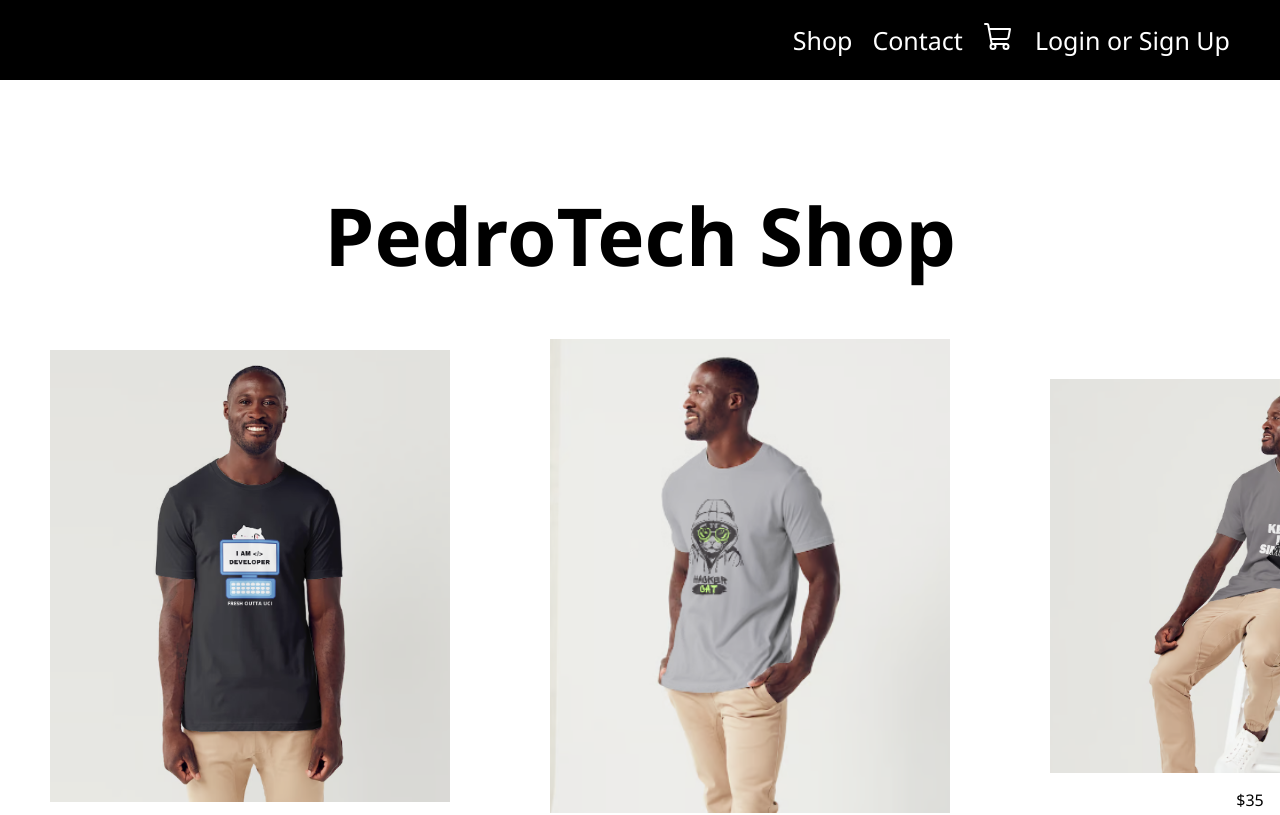
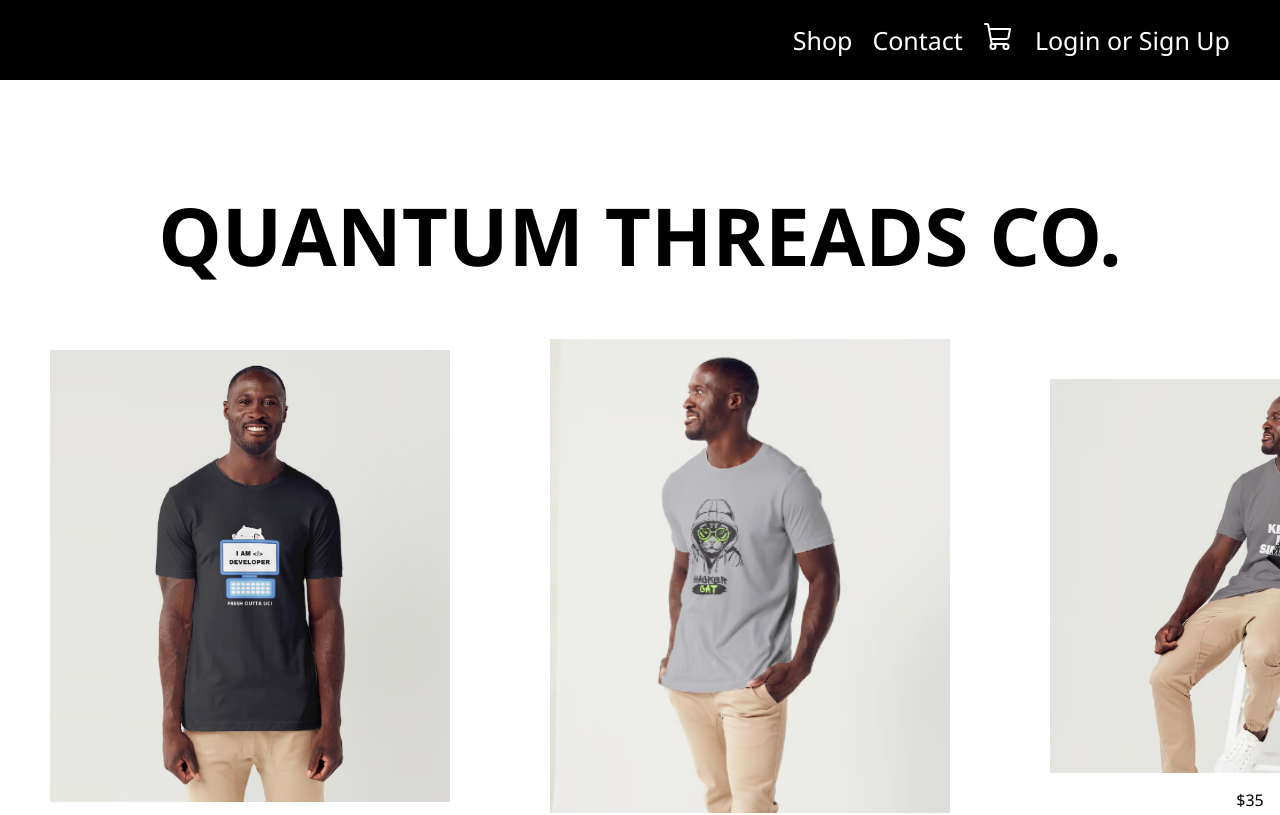
Before and after one commit to LewisHammy/ClothingEcomFinal, a React (Create React App) app in the folder client/: page / in a window 1280 px wide. Shown: the top 815 px of the page. Built offline with nearby package versions, Linux system fonts and the light colour scheme.

Commit message:
changed name back to orginal

```diff
--- a/client/src/pages/shop/shop.jsx
+++ b/client/src/pages/shop/shop.jsx
@@ -7,7 +7,7 @@
   return (
     <div className="shop">
       <div className="shopTitle">
-        <h1>PedroTech Shop</h1>
+        <h1>QUANTUM THREADS CO.</h1>
       </div>
 
       <div className="products">
```
